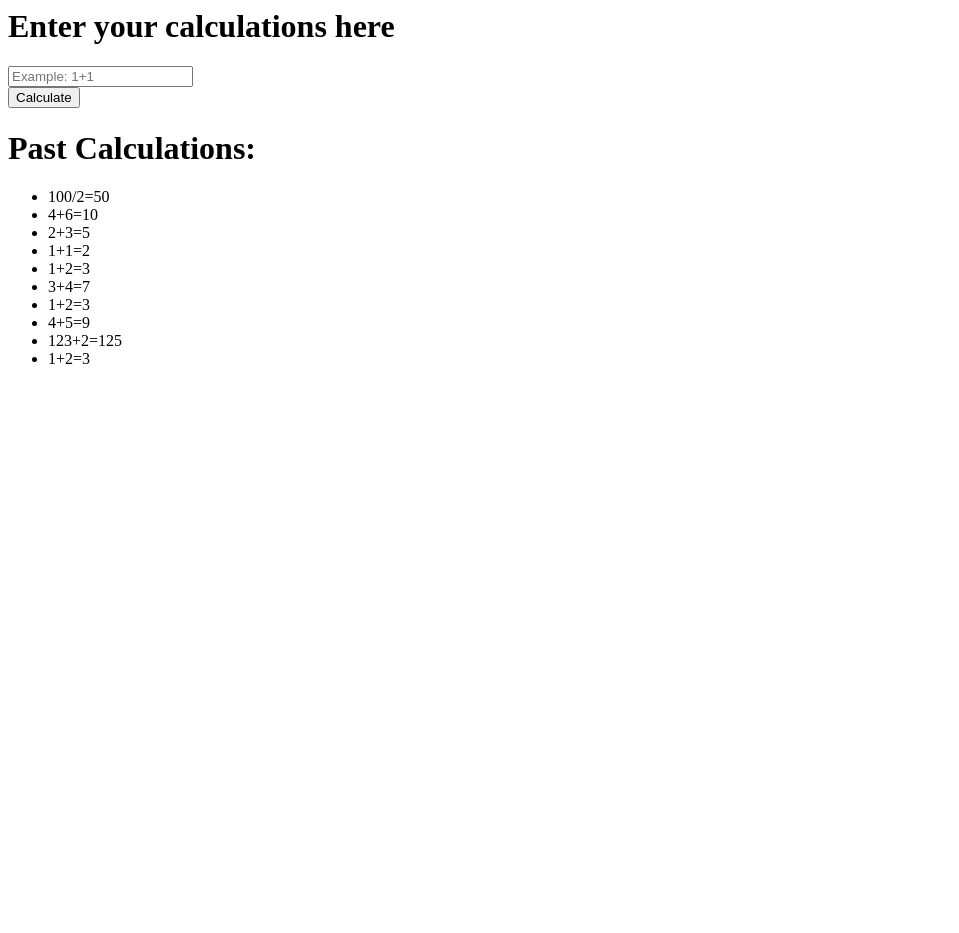
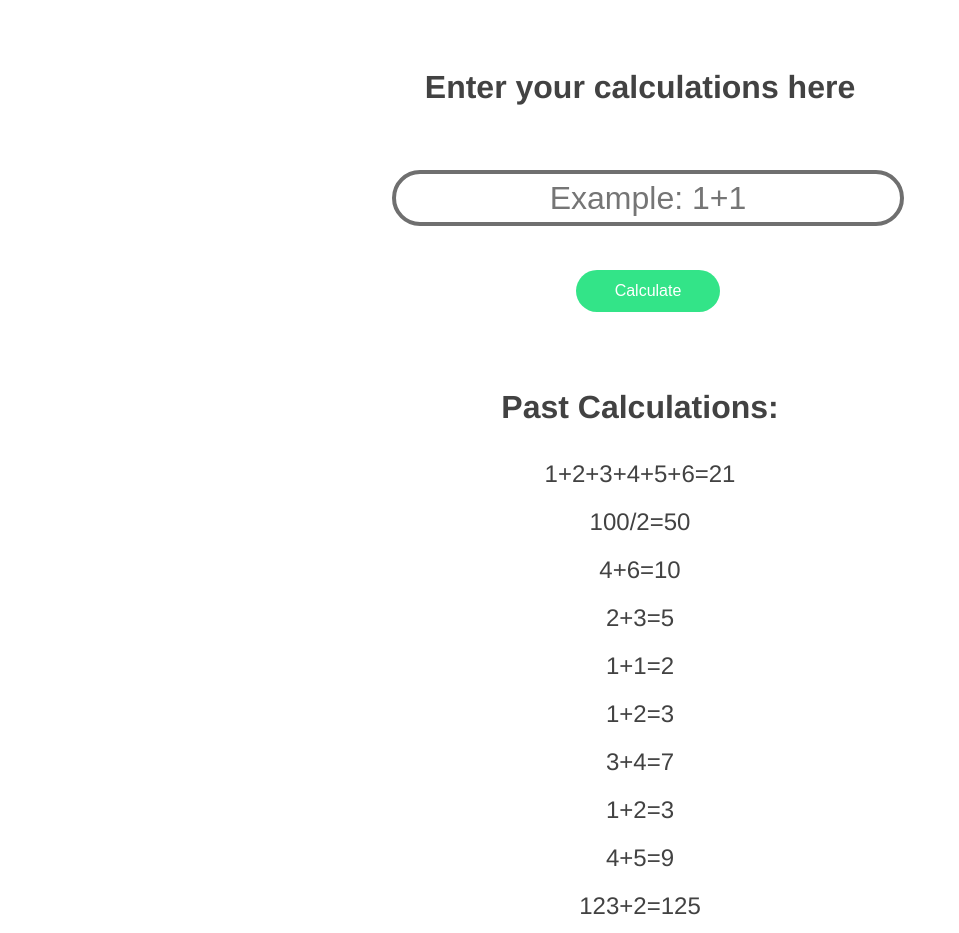
Before and after one commit to Kitenite/concurrent_calculator, a website: page index.html in a window 1280 px wide. Shown: the whole page, without its empty margins (0-959 px from the left). Before the commit the page ends 800 px from the top, so only its background shows below. Drawn offline with nearby package versions, Linux system fonts and the light colour scheme; no server answers.

Commit message:
aesthetics

```diff
--- a/calculations.json
+++ b/calculations.json
@@ -1 +1 @@
-{"entries":[{"timeStamp":1586298938177,"calculation":"100/2=50"},{"timeStamp":1586298923109,"calculation":"4+6=10"},{"timeStamp":1586298755705,"calculation":"2+3=5"},{"timeStamp":1586298748252,"calculation":"1+1=2"},{"timeStamp":1586298690187,"calculation":"1+2=3"},{"timeStamp":1586298277100,"calculation":"3+4=7"},{"timeStamp":1586298260053,"calculation":"1+2=3"},{"timeStamp":1586298188036,"calculation":"4+5=9"},{"timeStamp":1586298178917,"calculation":"123+2=125"},{"timeStamp":1586298092485,"calculation":"1+2=3"},{"timeStamp":1586298057395,"calculation":"1+1=2"},{"timeStamp":1586297909649,"calculation":"2+2=4"},{"timeStamp":1586297784771,"calculation":"1+2=3"},{"timeStamp":1586297672503,"calculation":"1+2=3"},{"timeStamp":1586297593523,"calculation":"123+1=124"},{"timeStamp":1586294725086,"calculation":"1000*8213=8213000"},{"timeStamp":1586294712514,"calculation":"1+2=3"}]}
+{"entries":[{"timeStamp":1586301933303,"calculation":"1+2+3+4+5+6=21"},{"timeStamp":1586298938177,"calculation":"100/2=50"},{"timeStamp":1586298923109,"calculation":"4+6=10"},{"timeStamp":1586298755705,"calculation":"2+3=5"},{"timeStamp":1586298748252,"calculation":"1+1=2"},{"timeStamp":1586298690187,"calculation":"1+2=3"},{"timeStamp":1586298277100,"calculation":"3+4=7"},{"timeStamp":1586298260053,"calculation":"1+2=3"},{"timeStamp":1586298188036,"calculation":"4+5=9"},{"timeStamp":1586298178917,"calculation":"123+2=125"},{"timeStamp":1586298092485,"calculation":"1+2=3"},{"timeStamp":1586298057395,"calculation":"1+1=2"},{"timeStamp":1586297909649,"calculation":"2+2=4"},{"timeStamp":1586297784771,"calculation":"1+2=3"},{"timeStamp":1586297672503,"calculation":"1+2=3"},{"timeStamp":1586297593523,"calculation":"123+1=124"},{"timeStamp":1586294725086,"calculation":"1000*8213=8213000"},{"timeStamp":1586294712514,"calculation":"1+2=3"}]}
--- a/index.html
+++ b/index.html
@@ -2,6 +2,7 @@
 <head>
   <meta charset="utf-8">
   <meta name="viewport" content="width=device-width, initial-scale=1">
+  <link rel="stylesheet" type="text/css" href="styles.css">
   <script src="https://ajax.googleapis.com/ajax/libs/jquery/3.1.1/jquery.min.js"></script>
   <script src="/socket.io/socket.io.js"></script>
 </head>
@@ -9,9 +10,9 @@
   <div id="content">
     <div id = "input-wrapper">
       <h1 id = "title">Enter your calculations here</h1>
-      <form method="post" action="/postCalculations">
+      <form id = "input-form" method="post" action="/postCalculations">
         <input type="text" id="calculation-input" name="calculation" placeholder="Example: 1+1" pattern = "([-+]?[0-9]*\.?[0-9]+[\/\+\-\*])+([-+]?[0-9]*\.?[0-9]+)"><br>
-        <input type="submit" value="Calculate">
+        <input type="submit" value="Calculate" id="submit-button">
       </form>
     </div>
     <div id = "log-wrapper">
@@ -21,6 +22,7 @@
   </div>
 
   <script type="text/javascript">
+    // Get calculations
     function getPastEntries(){
       var path = "./calculations.json";
       $.getJSON(path, function( data ) {
@@ -34,9 +36,9 @@
       });
     }
     getPastEntries();
-
     // Connect socket
     var socket = io.connect();
+    // Listen for data change
     socket.on('update', function(){
       getPastEntries();
     });
--- /dev/null
+++ b/styles.css
@@ -0,0 +1,48 @@
+body {
+  background: white;
+  font-family: Helvetica, sans-serif;
+  color: #424242;
+  text-align: center;
+}
+
+
+#input-wrapper {
+  padding-top: 5vh;
+  height: 40vh;
+}
+
+#input-form {
+  margin-top: 5vw;
+  margin-left: 25vw;
+  margin-right:25vw;
+  width: 50vw;
+  text-align:center
+}
+#calculation-input{
+  font-size: 2rem;
+  height: 7vh;
+  width: 40vw;
+  text-align: center;
+  border-radius: 10vh;
+  border: 0.3rem solid #6F6F6F;
+  margin-bottom: 5vh;
+}
+#submit-button {
+  border-radius: 10vh;
+  background-color: #33E488;
+  border: none;
+  color: white;
+  padding: 1.5vh 3vw;
+  text-decoration: none;
+  font-size: 1rem;
+  margin: 4px 2px;
+  cursor: pointer;
+}
+#log-list{
+  list-style: none;
+  padding-left: 0;
+  text-align: center;
+  list-style-type:none;
+  font-size: 1.5rem;
+  line-height: 6vh;
+}
```
Also changed, not shown: server.js (+14 -16 lines).
